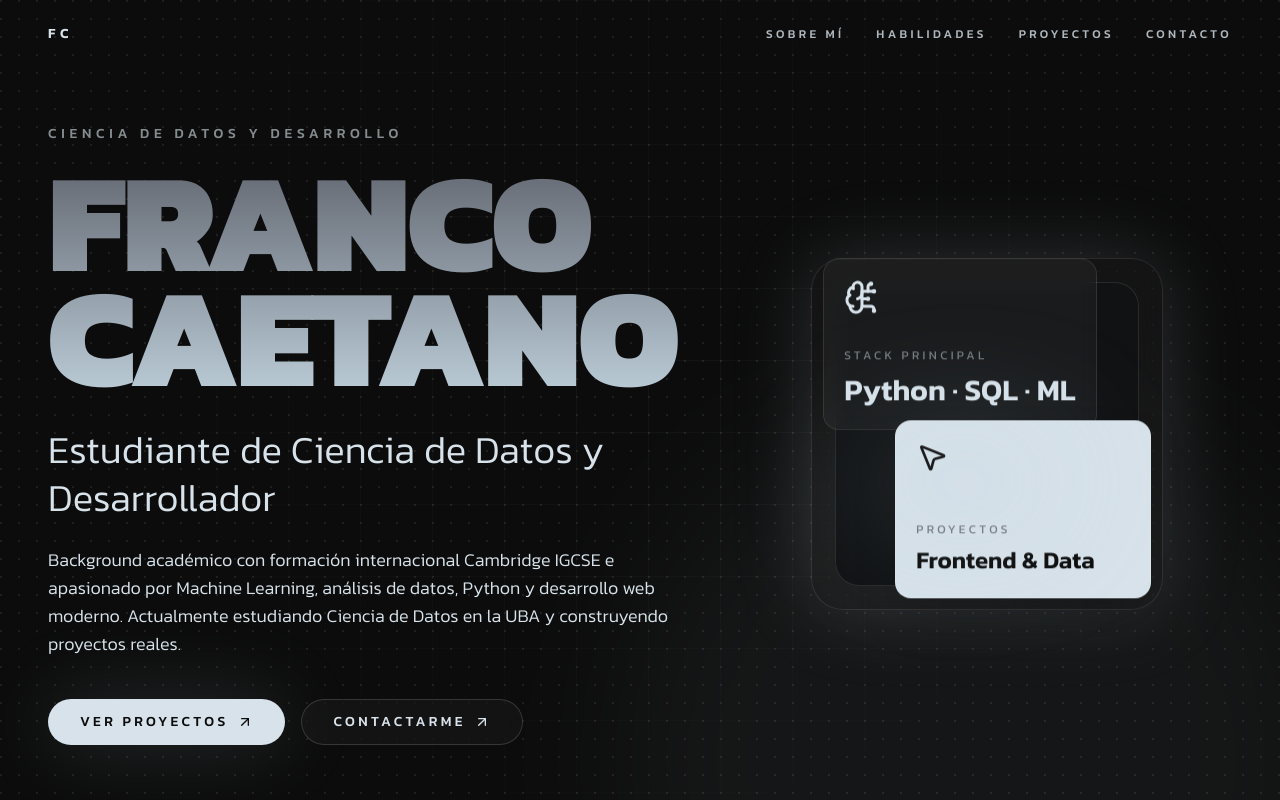
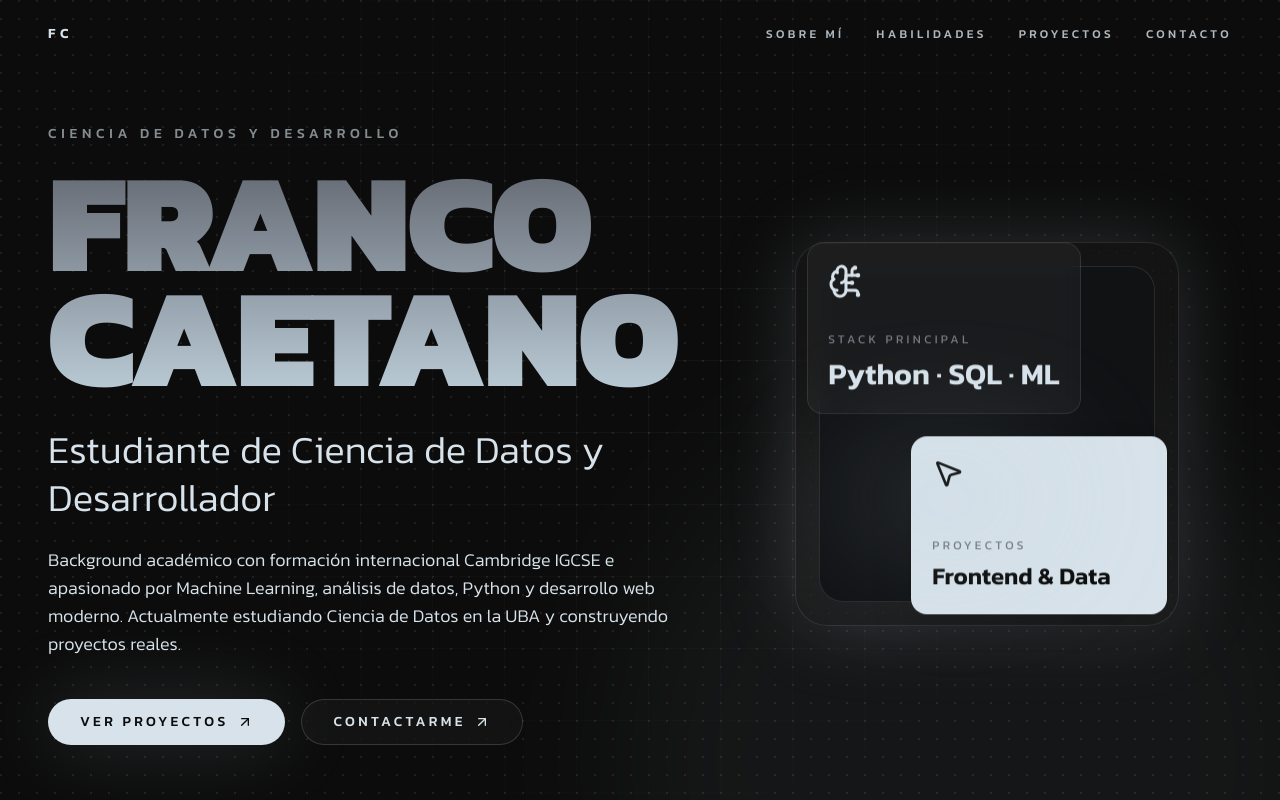
Before and after one commit to FrancoCae/Portfolio, a React (Vite) app: page / in a window 1280 px wide. Shown: the top 800 px of the page. Built offline with nearby package versions, Linux system fonts and the light colour scheme.

Commit message:
arreglo de estetica en el hero v7

```diff
--- a/src/App.tsx
+++ b/src/App.tsx
@@ -241,14 +241,14 @@ function HeroSection() {
             initial={{ opacity: 0, scale: 0.9, y: 50 }}
             animate={{ opacity: 1, scale: 1, y: 0 }}
             transition={{ duration: 1.1, delay: 0.35, ease: [0.22, 1, 0.36, 1] }}
-            className="relative mx-auto hidden aspect-square w-full max-w-[12rem] lg:block lg:max-w-[14rem] xl:max-w-[22rem] 2xl:max-w-[34rem]"
+            className="relative mx-auto hidden aspect-square w-full max-w-[18rem] lg:block xl:max-w-[24rem] 2xl:max-w-[34rem]"
           >
             <div className="absolute inset-0 rounded-[2rem] border border-white/10 bg-white/[0.035] shadow-glow backdrop-blur-xl" />
             <div className="absolute inset-6 rounded-[1.5rem] border border-white/10 bg-[#101214]" />
             <motion.div
               animate={{ y: [0, -14, 0] }}
               transition={{ duration: 5, repeat: Infinity, ease: "easeInOut" }}
-              className="absolute left-3 top-3 scale-[0.42] lg:scale-[0.5] xl:scale-[0.8] 2xl:scale-100 rounded-2xl border border-white/10 bg-white/[0.04] p-2 xl:p-5 text-mist backdrop-blur origin-top-left"
+              className="absolute left-3 top-3 scale-[0.32] lg:scale-[0.38] xl:scale-[0.72] 2xl:scale-100 rounded-2xl border border-white/10 bg-white/[0.04] p-2 xl:p-5 text-mist backdrop-blur origin-top-left"
             >
               <BrainCircuit className="mb-8 h-9 w-9" />
               <p className="text-xs uppercase tracking-[0.28em] text-mist/50">
@@ -262,7 +262,7 @@ Python · SQL · ML
             <motion.div
               animate={{ y: [0, 18, 0] }}
               transition={{ duration: 6.5, repeat: Infinity, ease: "easeInOut" }}
-              className="absolute bottom-3 right-3 w-32 xl:w-64 scale-[0.42] lg:scale-[0.5] xl:scale-[0.8] 2xl:scale-100 rounded-2xl border border-white/10 bg-mist p-2 xl:p-5 text-night shadow-2xl origin-bottom-right">
+              className="absolute bottom-3 right-3 w-32 xl:w-64 scale-[0.32] lg:scale-[0.38] xl:scale-[0.72] 2xl:scale-100 rounded-2xl border border-white/10 bg-mist p-2 xl:p-5 text-night shadow-2xl origin-bottom-right">
               <MousePointer2 className="mb-12 h-8 w-8" />
               <p className="text-xs uppercase tracking-[0.28em] text-night/50">Proyectos
               </p>
```
